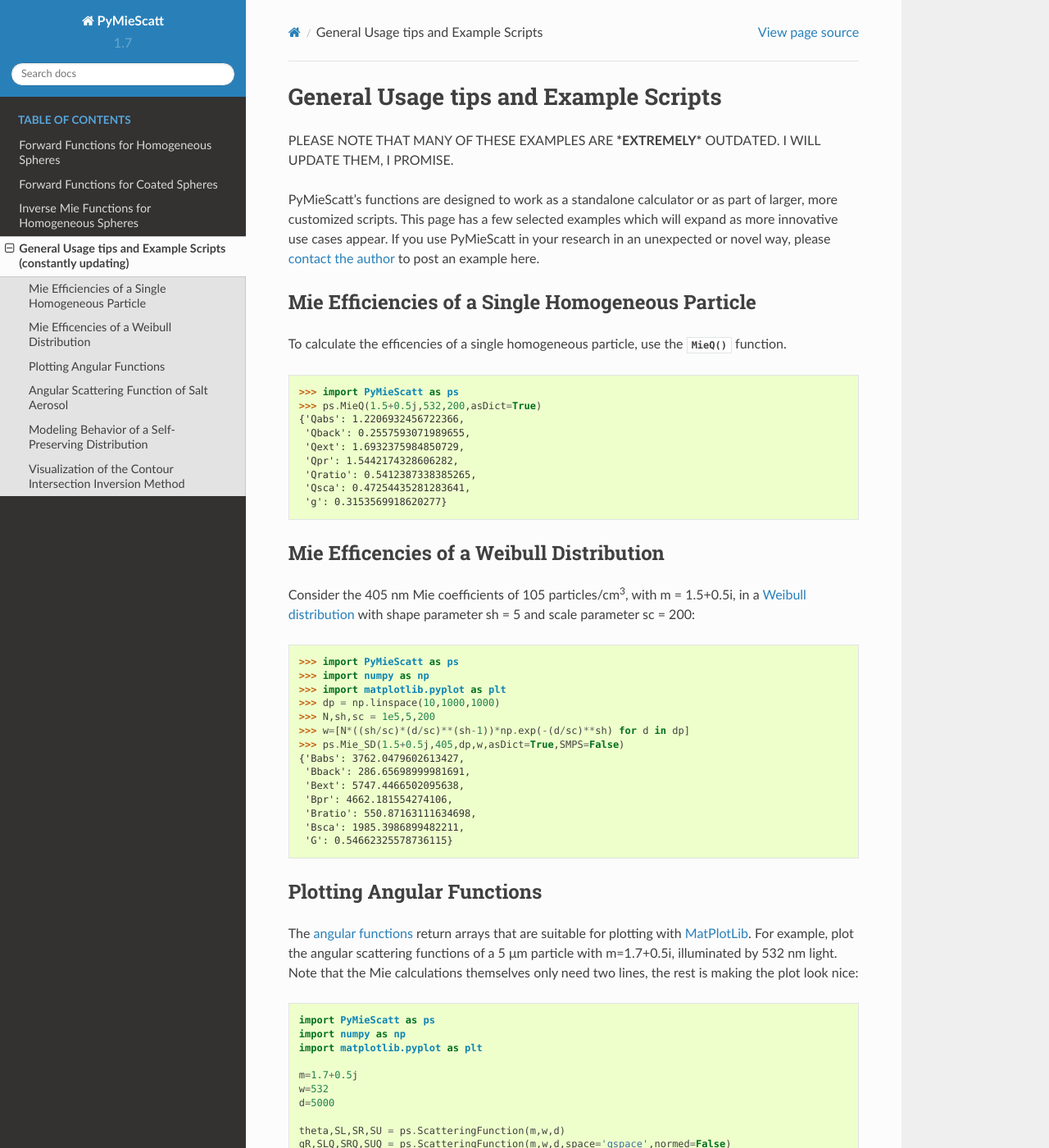
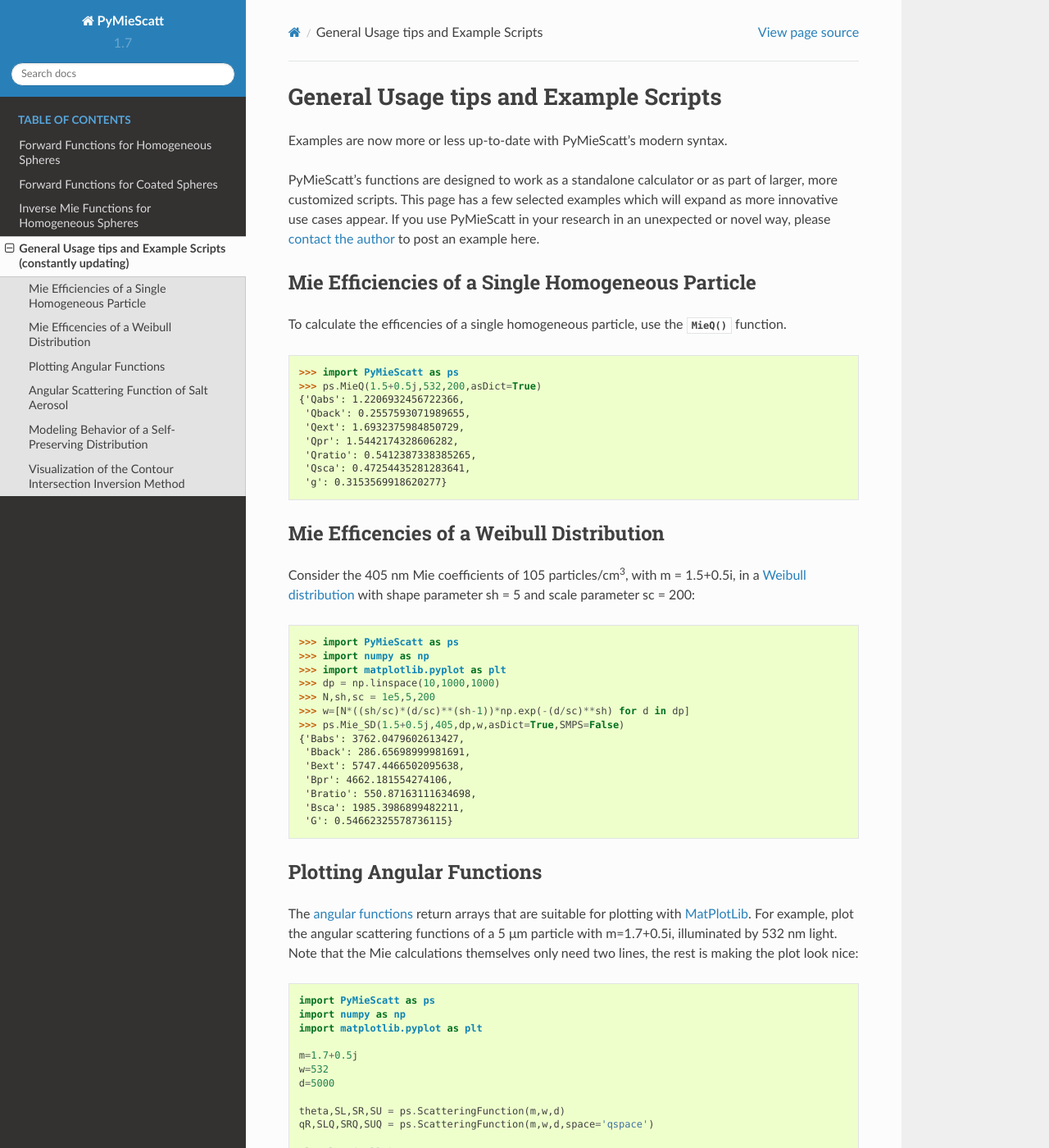
Before and after one commit to bsumlin/PyMieScatt, a Sphinx documentation site: the page built from docs/examples.rst, in a window 1280 px wide and 1400 px high. Shown: the whole window at 82% size. Built offline with Sphinx 7.4.7 and the Read the Docs theme 2.0.0, drawn with Linux system fonts in a browser that asks for light colours; formulas are drawn with MathJax 3; pages that are not in the unit, such as notebooks, are missing from menus; some of the changed text lies outside the part shown.

Commit message:
updated examples

```diff
--- a/docs/examples.rst
+++ b/docs/examples.rst
@@ -3,7 +3,7 @@
 General Usage tips and Example Scripts
 ======================================
 
-PLEASE NOTE THAT MANY OF THESE EXAMPLES ARE ***EXTREMELY*** OUTDATED. I WILL UPDATE THEM, I PROMISE.
+Examples are now more or less up-to-date with PyMieScatt's modern syntax.
 
 PyMieScatt's functions are designed to work as a standalone calculator or as part of larger, more customized scripts. This page has a few selected examples which will expand as more innovative use cases appear. If you use PyMieScatt in your research in an unexpected or novel way, please `contact the author <mailto:bsumlin@wustl.edu>`_ to post an example here.
 
@@ -64,7 +64,7 @@
    d=5000
 
    theta,SL,SR,SU = ps.ScatteringFunction(m,w,d)
-   qR,SLQ,SRQ,SUQ = ps.ScatteringFunction(m,w,d,space='qspace',normed=False)
+   qR,SLQ,SRQ,SUQ = ps.ScatteringFunction(m,w,d,space='qspace')
 
    plt.close('all')
 
@@ -124,7 +124,7 @@
    for i,d in enumerate(drange):
      if 250%(i+1)==0:
        print("Working on image " + str(i) + "...",flush=True)
-     theta,SL,SR,SU = ps.ScatteringFunction(m,wavelength,d,space='theta',normed=True)
+     theta,SL,SR,SU = ps.ScatteringFunction(m,wavelength,d,space='theta',normalization='t')
 
      plt.close('all')
 
```
Also changed, not shown: other parts of docs/examples.rst (+3 -3 lines), docs/images/saltsif.png.
